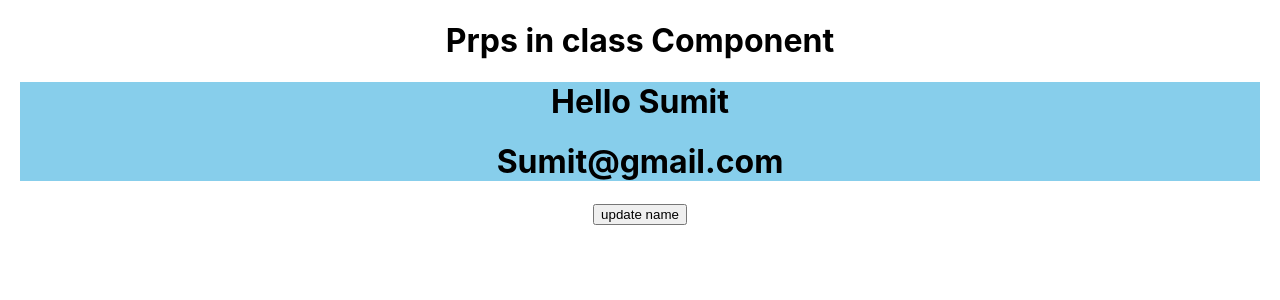
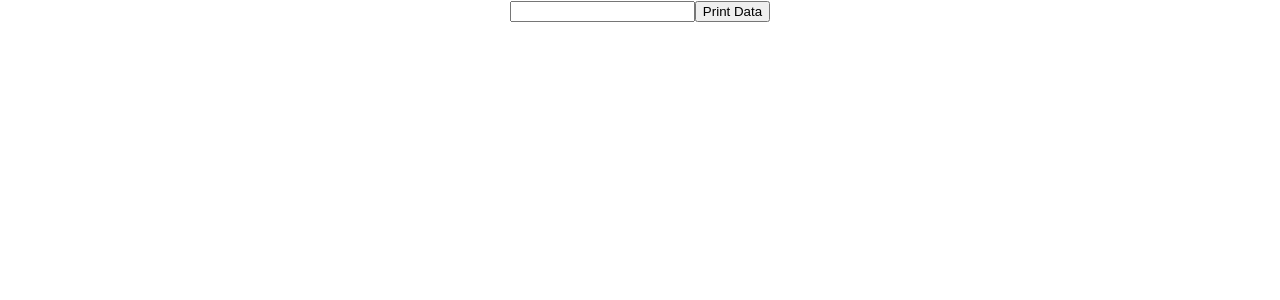
Before and after one commit to j4sumit/reacttopics, a React (Create React App) app: page / in a window 1280 px wide. Shown: the top 300 px of the page. Built offline with nearby package versions, Linux system fonts and the light colour scheme.

Commit message:
get date from input boxx

```diff
--- a/src/App.js
+++ b/src/App.js
@@ -1,25 +1,25 @@
-import React from 'react';
+import React, {useState} from 'react';
 
 import './App.css';
-import Student from './Student';
-class App extends React.Component{
-  constructor(){
-    super()
-    this.state={
-      name:"Sumit"
-    }
+// import Student from './Student';
+
+function App(){
+  const[data, setDate]=useState("Sumit");
+  const[print, setPrint]=useState(false);
+  function getData(val){
+    console.log(val.target.value)
+    setDate(val.target.value);
+    setPrint(false);
   }
-  render()
-  {
-    return(
-      <div className='App'>
-        <h1> Prps in class Component</h1>
-        <Student name={this.state.name} Email="Sumit@gmail.com"/>
-       <button onClick={()=>this.setState({name:"Amit"})}>update name</button>
+  return(
+    <div className='App'>
 
-      </div>
-    )
+     { print? <h1>{data}</h1> : null}
 
-  }
-}
+    <input type="text" onChange={getData}/>
+    <button onClick={()=>setPrint(true)}>Print Data</button>
+    </div>
+  )
+};
+
 export default App;
```
